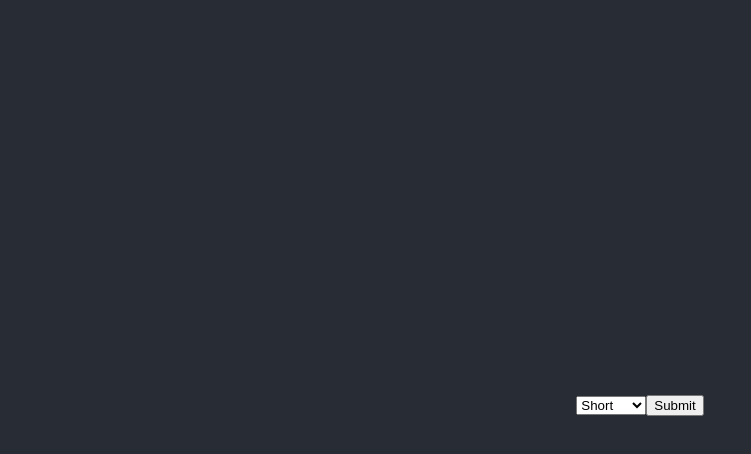
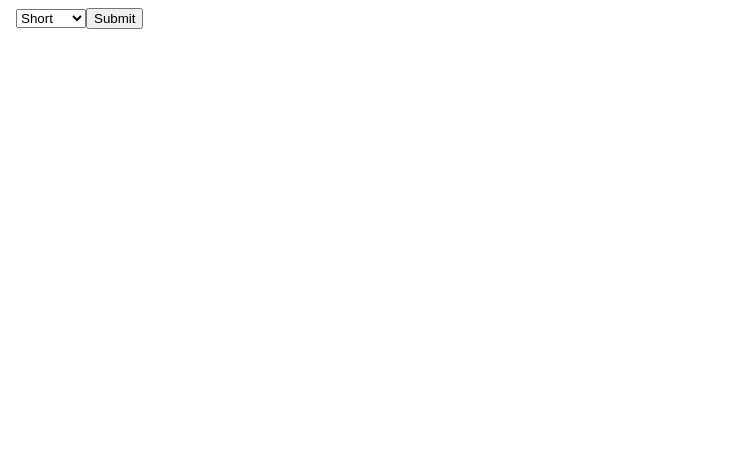
Before and after one commit to RasmusBruun/unfriendly-dates, a React (Create React App) app: page / in a window 1280 px wide. Shown: the top 454 px of the page, without its empty margins (0-751 px from the left). Built offline with nearby package versions, Linux system fonts and the light colour scheme.

Commit message:
Reorganise files and clean up unused

```diff
--- a/craco.config.js
+++ b/craco.config.js
@@ -5,7 +5,7 @@ module.exports = {
                 ...webpackConfig,
                 entry: {
                     main: [env === 'development' && require.resolve('react-dev-utils/webpackHotDevClient'),paths.appIndexJs].filter(Boolean),
-                    content: './src/content-scripts/format-date.ts',
+                    content: './src/contentScript.ts',
                 },
                 output: {
                     ...webpackConfig.output,
--- a/package.json
+++ b/package.json
@@ -21,7 +21,6 @@
   "scripts": {
     "start": "react-scripts start",
     "build": "set INLINE_RUNTIME_CHUNK=false&& set NODE_OPTIONS=--openssl-legacy-provider&& craco build",
-    "test": "react-scripts test",
     "eject": "react-scripts eject"
   },
   "eslintConfig": {
--- a/src/App.css
+++ /dev/null
@@ -1,38 +0,0 @@
-.App {
-  text-align: center;
-}
-
-.App-logo {
-  height: 40vmin;
-  pointer-events: none;
-}
-
-@media (prefers-reduced-motion: no-preference) {
-  .App-logo {
-    animation: App-logo-spin infinite 20s linear;
-  }
-}
-
-.App-header {
-  background-color: #282c34;
-  min-height: 100vh;
-  display: flex;
-  flex-direction: column;
-  align-items: center;
-  justify-content: center;
-  font-size: calc(10px + 2vmin);
-  color: white;
-}
-
-.App-link {
-  color: #61dafb;
-}
-
-@keyframes App-logo-spin {
-  from {
-    transform: rotate(0deg);
-  }
-  to {
-    transform: rotate(360deg);
-  }
-}
--- a/src/App.tsx
+++ b/src/UnfriendlyDates.tsx
@@ -1,23 +1,21 @@
 import React from "react";
-import "./App.css";
 import { DateFormat } from "./constants/types";
 
 let dateTimeStyle = DateFormat.Short;
 
 chrome.storage.sync.get(["dateTimeStyle"], function (result) {
   dateTimeStyle = result.dateTimeStyle;
-  console.log(result);
 });
 
-function App() {
+const UnfriendlyDates = () => {
   const setDateTimeStyle = (style: DateFormat) => {
     chrome.storage.sync.set({ dateTimeStyle: style }, function () {
-      console.log("Value is set to " + style);
+      chrome.tabs.reload();
     });
   };
   return (
-    <div className="App">
-      <header className="App-header">
+    <div className="unfriendly__dates">
+      <body>
         <form
           onSubmit={(e: React.SyntheticEvent) => {
             e.preventDefault();
@@ -35,10 +33,10 @@ function App() {
           </select>
           <button type="submit">Submit</button>
         </form>
-      </header>
+      </body>
     </div>
   );
-}
+};
 
 const parseDateFormat = (dateformat: string) => {
   switch (dateformat) {
@@ -53,4 +51,4 @@ const parseDateFormat = (dateformat: string) => {
   }
 };
 
-export default App;
+export default UnfriendlyDates;
--- a/src/index.css
+++ /dev/null
@@ -1,13 +0,0 @@
-body {
-  margin: 0;
-  font-family: -apple-system, BlinkMacSystemFont, 'Segoe UI', 'Roboto', 'Oxygen',
-    'Ubuntu', 'Cantarell', 'Fira Sans', 'Droid Sans', 'Helvetica Neue',
-    sans-serif;
-  -webkit-font-smoothing: antialiased;
-  -moz-osx-font-smoothing: grayscale;
-}
-
-code {
-  font-family: source-code-pro, Menlo, Monaco, Consolas, 'Courier New',
-    monospace;
-}
--- a/src/index.tsx
+++ b/src/index.tsx
@@ -1,19 +1,12 @@
-import React from 'react';
-import ReactDOM from 'react-dom/client';
-import './index.css';
-import App from './App';
-import reportWebVitals from './reportWebVitals';
+import React from "react";
+import ReactDOM from "react-dom/client";
+import UnfriendlyDates from "./UnfriendlyDates";
 
 const root = ReactDOM.createRoot(
-  document.getElementById('root') as HTMLElement
+  document.getElementById("root") as HTMLElement
 );
 root.render(
   <React.StrictMode>
-    <App />
+    <UnfriendlyDates />
   </React.StrictMode>
 );
-
-// If you want to start measuring performance in your app, pass a function
-// to log results (for example: reportWebVitals(console.log))
-// or send to an analytics endpoint. Learn more: https://bit.ly/CRA-vitals
-reportWebVitals();
--- a/src/reportWebVitals.ts
+++ /dev/null
@@ -1,15 +0,0 @@
-import { ReportHandler } from 'web-vitals';
-
-const reportWebVitals = (onPerfEntry?: ReportHandler) => {
-  if (onPerfEntry && onPerfEntry instanceof Function) {
-    import('web-vitals').then(({ getCLS, getFID, getFCP, getLCP, getTTFB }) => {
-      getCLS(onPerfEntry);
-      getFID(onPerfEntry);
-      getFCP(onPerfEntry);
-      getLCP(onPerfEntry);
-      getTTFB(onPerfEntry);
-    });
-  }
-};
-
-export default reportWebVitals;
```
Also changed, not shown: src/content-scripts/elementQueries.ts (added, +11 -0 lines), src/content-scripts/formatDate.ts (renamed from src/content-scripts/format-date.ts, +14 -24 lines), src/content-scripts/util.ts (added, +12 -0 lines), src/contentScript.ts (added, +12 -0 lines), src/setupTests.ts (deleted, +0 -5 lines), 2 other files (tests, documents, lock files or other folders).
